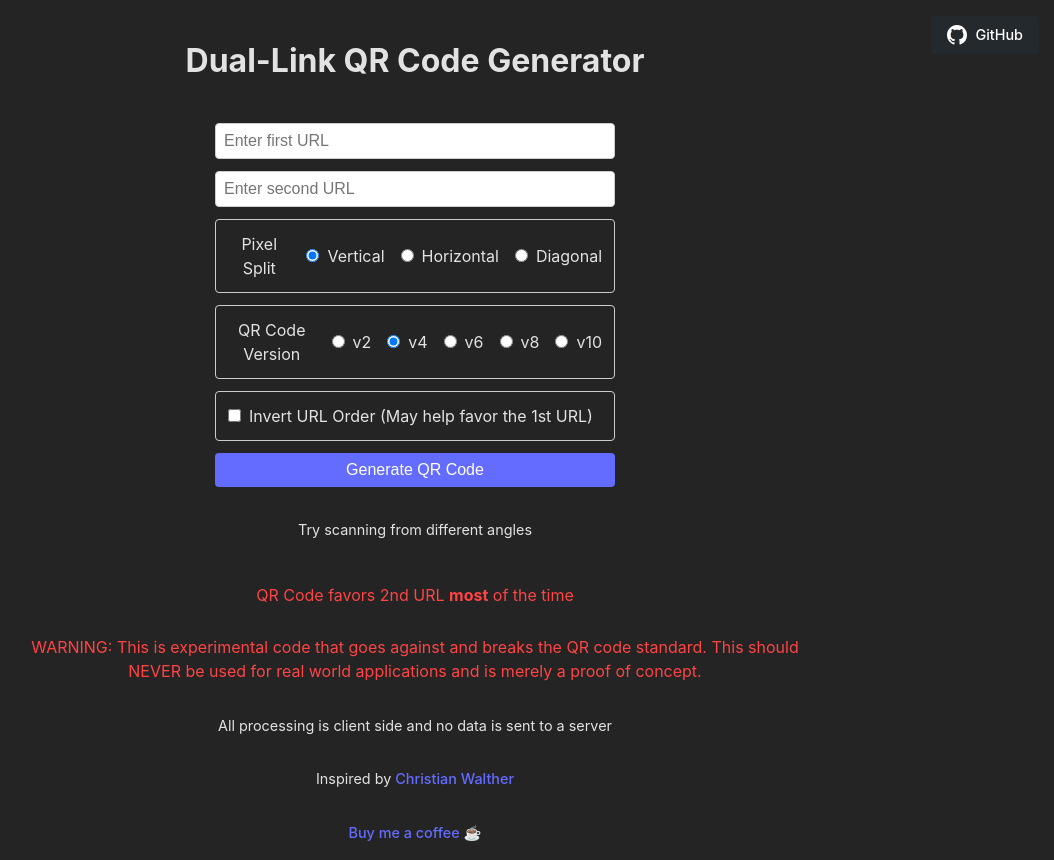
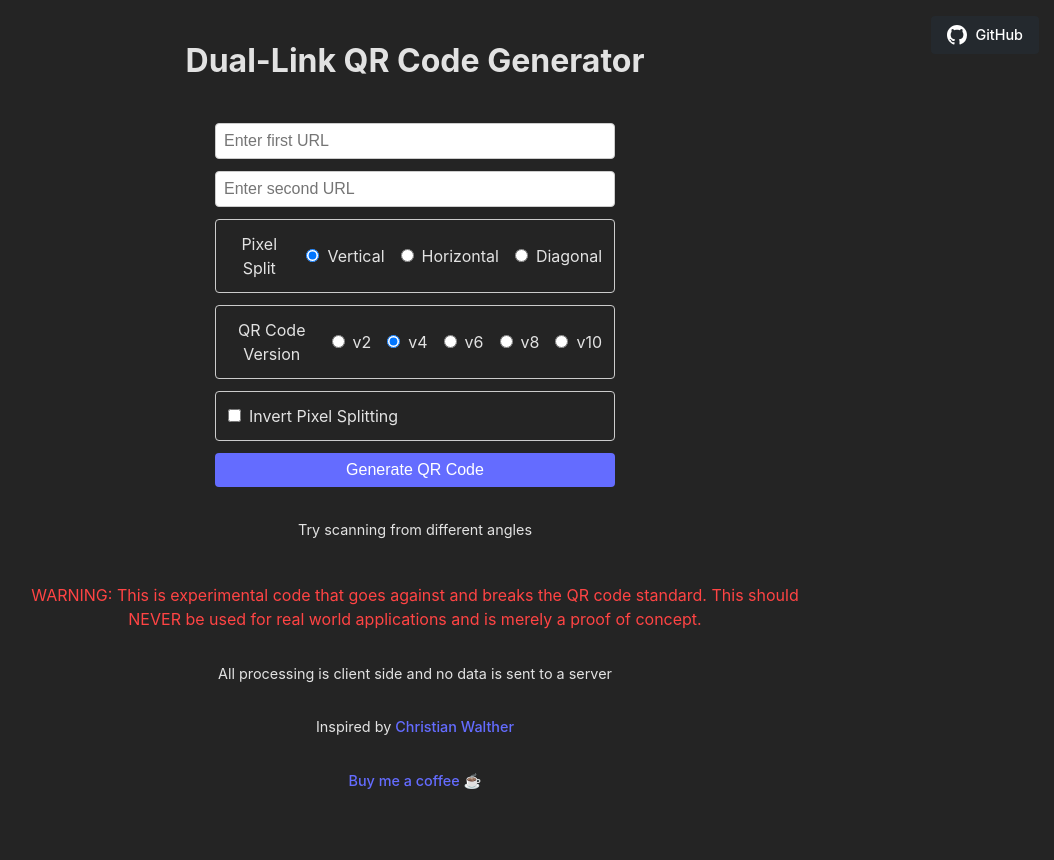
Before and after one commit to dwongdev/DualQRCode, a React (Vite) app: page / in a window 1280 px wide. Shown: the whole page, without its empty margins (225-1279 px from the left). After the commit the page ends 808 px from the top, so only its background shows below. Built offline with nearby package versions, Linux system fonts and the light colour scheme.

Commit message:
Remove warning about how 2nd URL is more likely to scan, as vertical splicing does not behave that way

```diff
--- a/src/App.jsx
+++ b/src/App.jsx
@@ -233,7 +233,7 @@ function App() {
             onChange={(e) => setInvertUrls(e.target.checked)}
             id="invert-checkbox"
           />
-          <label htmlFor="invert-checkbox">Invert URL Order (May help favor the 1st URL)</label>
+          <label htmlFor="invert-checkbox">Invert Pixel Splitting</label>
         </div>
         <button onClick={generateDualQRCode}>Generate QR Code</button>
       </div>
@@ -244,7 +244,6 @@ function App() {
         </div>
       )}
       <p className="app-subtitle">Try scanning from different angles</p>
-      <div className="error">QR Code favors 2nd URL <strong>most</strong> of the time</div>
       <div className="error">WARNING: This is experimental code that goes against and breaks the QR code standard.
         This should NEVER be used for real world applications and is merely a proof of concept.</div>
         <div className="footer">
```
